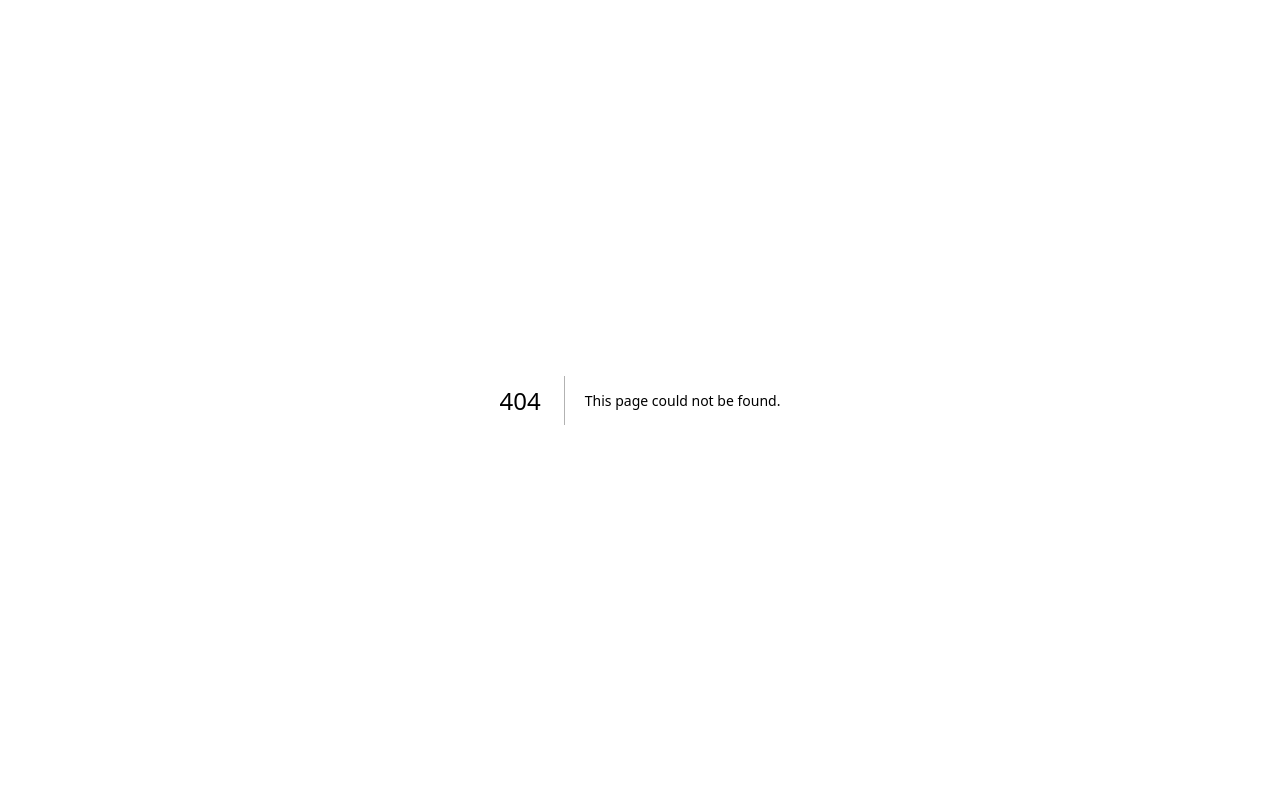
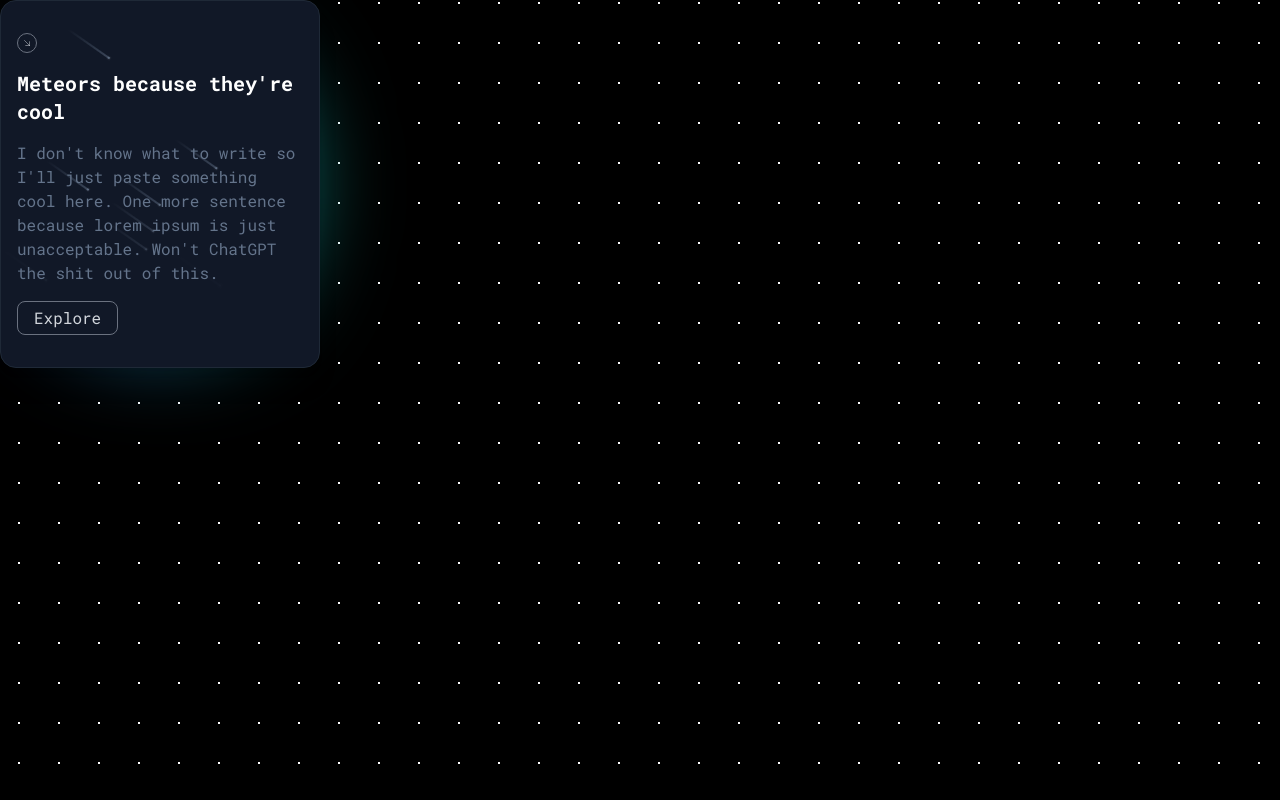
Before and after one commit to frustrated018/unsplash-url-converter, a Next.js app: page /meteor in a window 1280 px wide. Before the commit this address had no page. Built offline with nearby package versions, Linux system fonts and the light colour scheme.

Commit message:
Meteors from Aceternity ui

```diff
--- a/package.json
+++ b/package.json
@@ -15,11 +15,13 @@
     "@radix-ui/react-slot": "^1.0.2",
     "class-variance-authority": "^0.7.0",
     "clsx": "^2.1.0",
+    "framer-motion": "^11.1.7",
     "next": "14.1.0",
     "react": "^18",
     "react-dom": "^18",
     "react-hook-form": "^7.50.1",
-    "tailwind-merge": "^2.2.1",
+    "sonner": "^1.4.41",
+    "tailwind-merge": "^2.3.0",
     "tailwindcss-animate": "^1.0.7",
     "zod": "^3.22.4"
   },
--- /dev/null
+++ b/src/app/meteor/page.tsx
@@ -0,0 +1,49 @@
+import { Meteors } from "@/components/Meteors";
+import React from "react";
+
+const page = () => {
+  return (
+    <div className="">
+      <div className=" w-full relative max-w-xs">
+        <div className="absolute inset-0 h-full w-full bg-gradient-to-r from-blue-500 to-teal-500 transform scale-[0.80] bg-red-500 rounded-full blur-3xl" />
+        <div className="relative shadow-xl bg-gray-900 border border-gray-800  px-4 py-8 h-full overflow-hidden rounded-2xl flex flex-col justify-end items-start">
+          <div className="h-5 w-5 rounded-full border flex items-center justify-center mb-4 border-gray-500">
+            <svg
+              xmlns="http://www.w3.org/2000/svg"
+              fill="none"
+              viewBox="0 0 24 24"
+              strokeWidth="1.5"
+              stroke="currentColor"
+              className="h-2 w-2 text-gray-300"
+            >
+              <path
+                strokeLinecap="round"
+                strokeLinejoin="round"
+                d="M4.5 4.5l15 15m0 0V8.25m0 11.25H8.25"
+              />
+            </svg>
+          </div>
+
+          <h1 className="font-bold text-xl text-white mb-4 relative z-50">
+            Meteors because they&apos;re cool
+          </h1>
+
+          <p className="font-normal text-base text-slate-500 mb-4 relative z-50">
+            I don&apos;t know what to write so I&apos;ll just paste something
+            cool here. One more sentence because lorem ipsum is just
+            unacceptable. Won&apos;t ChatGPT the shit out of this.
+          </p>
+
+          <button className="border px-4 py-1 rounded-lg  border-gray-500 text-gray-300">
+            Explore
+          </button>
+
+          {/* Meaty part - Meteor effect */}
+          <Meteors number={20} />
+        </div>
+      </div>
+    </div>
+  );
+};
+
+export default page;
--- a/src/app/page.tsx
+++ b/src/app/page.tsx
@@ -1,3 +1,4 @@
+import { Meteors } from "@/components/Meteors";
 import { SubmissionArea } from "@/components/submissionArea";
 import {
   Card,
@@ -9,8 +10,9 @@ import {
 
 export default function Home() {
   return (
-    <main className="min-h-screen flex justify-center items-center">
-      <Card>
+    <main className="min-h-screen w-full">
+      <section className="absolute left-[30%] top-[30%] overflow-hidden">
+        <Card className="relative">
           <CardHeader>
             <CardTitle>Unsplash URL Converter</CardTitle>
             <CardDescription>
@@ -30,6 +32,8 @@ export default function Home() {
             <SubmissionArea />
           </CardContent>
         </Card>
+        <Meteors />
+      </section>
     </main>
   );
 }
--- /dev/null
+++ b/src/components/Meteors.tsx
@@ -0,0 +1,32 @@
+import { cn } from "@/lib/utils";
+import React from "react";
+
+export const Meteors = ({
+  number,
+  className,
+}: {
+  number?: number;
+  className?: string;
+}) => {
+  const meteors = new Array(number || 20).fill(true);
+  return (
+    <>
+      {meteors.map((el, idx) => (
+        <span
+          key={"meteor" + idx}
+          className={cn(
+            "animate-meteor-effect absolute top-1/2 left-1/2 h-0.5 w-0.5 rounded-[9999px] bg-slate-500 shadow-[0_0_0_1px_#ffffff10] rotate-[215deg]",
+            "before:content-[''] before:absolute before:top-1/2 before:transform before:-translate-y-[50%] before:w-[50px] before:h-[1px] before:bg-gradient-to-r before:from-[#64748b] before:to-transparent",
+            className
+          )}
+          style={{
+            top: 0,
+            left: Math.floor(Math.random() * (400 - -400) + -400) + "px",
+            animationDelay: Math.random() * (0.8 - 0.2) + 0.2 + "s",
+            animationDuration: Math.floor(Math.random() * (10 - 2) + 2) + "s",
+          }}
+        ></span>
+      ))}
+    </>
+  );
+};
--- a/tailwind.config.ts
+++ b/tailwind.config.ts
@@ -1,13 +1,13 @@
-import type { Config } from "tailwindcss"
+import type { Config } from "tailwindcss";
 
 const config = {
   darkMode: ["class"],
   content: [
-    './pages/**/*.{ts,tsx}',
-    './components/**/*.{ts,tsx}',
-    './app/**/*.{ts,tsx}',
-    './src/**/*.{ts,tsx}',
-	],
+    "./pages/**/*.{ts,tsx}",
+    "./components/**/*.{ts,tsx}",
+    "./app/**/*.{ts,tsx}",
+    "./src/**/*.{ts,tsx}",
+  ],
   prefix: "",
   theme: {
     container: {
@@ -67,14 +67,23 @@ const config = {
           from: { height: "var(--radix-accordion-content-height)" },
           to: { height: "0" },
         },
+        meteor: {
+          "0%": { transform: "rotate(215deg) translateX(0)", opacity: "1" },
+          "70%": { opacity: "1" },
+          "100%": {
+            transform: "rotate(215deg) translateX(-500px)",
+            opacity: "0",
+          },
+        },
       },
       animation: {
         "accordion-down": "accordion-down 0.2s ease-out",
         "accordion-up": "accordion-up 0.2s ease-out",
+        "meteor-effect": "meteor 5s linear infinite",
       },
     },
   },
   plugins: [require("tailwindcss-animate")],
-} satisfies Config
+} satisfies Config;
 
-export default config
+export default config;
```
Also changed, not shown: 1 other file (tests, documents, lock files or other folders). Lines whose indentation alone changed are shown as unchanged.
